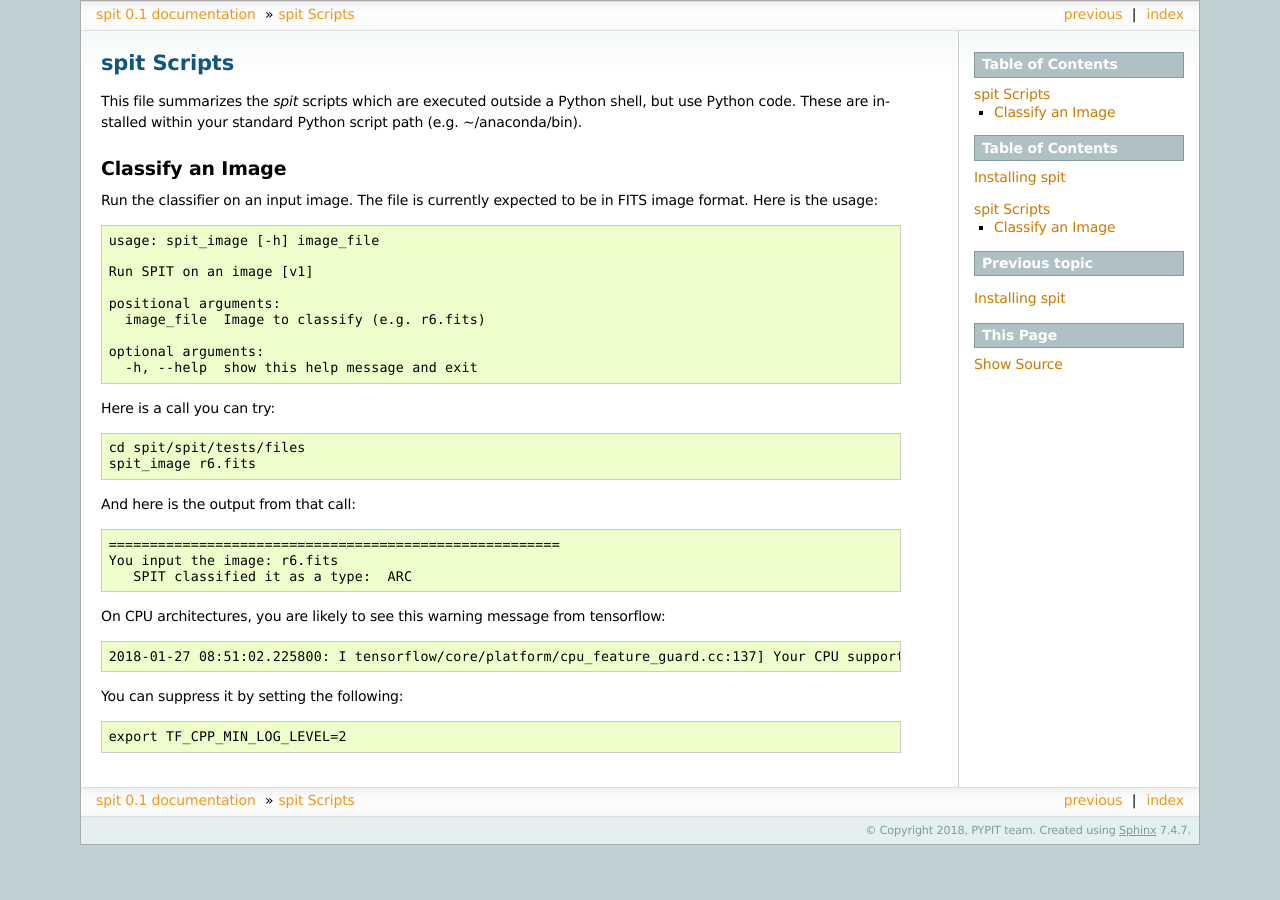
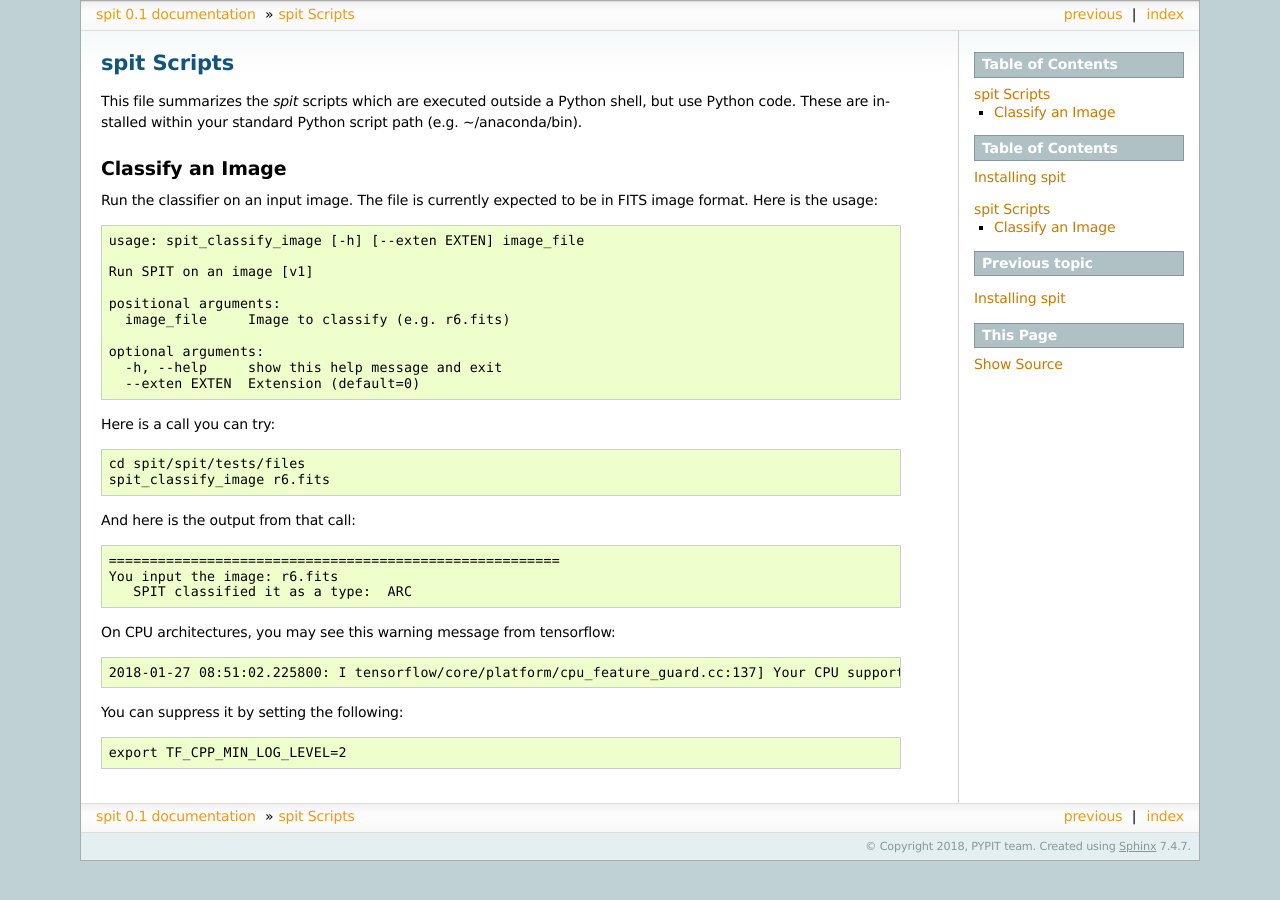
Before and after one commit to pypeit/spit, a Sphinx documentation site: the page built from docs/scripts.rst, in a window 1280 px wide. Built offline with Sphinx 7.4.7, drawn with Linux system fonts in a browser that asks for light colours.

```diff
--- a/docs/scripts.rst
+++ b/docs/scripts.rst
@@ -18,20 +18,22 @@ Run the classifier on an input image.  The file
 is currently expected to be in FITS image format.
 Here is the usage::
 
-    usage: spit_image [-h] image_file
+    usage: spit_classify_image [-h] [--exten EXTEN] image_file
 
     Run SPIT on an image [v1]
 
     positional arguments:
-      image_file  Image to classify (e.g. r6.fits)
+      image_file     Image to classify (e.g. r6.fits)
 
     optional arguments:
-      -h, --help  show this help message and exit
+      -h, --help     show this help message and exit
+      --exten EXTEN  Extension (default=0)
+
 
 Here is a call you can try::
 
     cd spit/spit/tests/files
-    spit_image r6.fits
+    spit_classify_image r6.fits
 
 And here is the output from that call::
 
@@ -39,7 +41,7 @@ And here is the output from that call::
     You input the image: r6.fits
        SPIT classified it as a type:  ARC
 
-On CPU architectures, you are likely to see this warning message from tensorflow::
+On CPU architectures, you may see this warning message from tensorflow::
 
     2018-01-27 08:51:02.225800: I tensorflow/core/platform/cpu_feature_guard.cc:137] Your CPU supports instructions that this TensorFlow binary was not compiled to use: SSE4.1 SSE4.2 AVX AVX2 FMA
 
```
Also changed, not shown: 5 other files.
